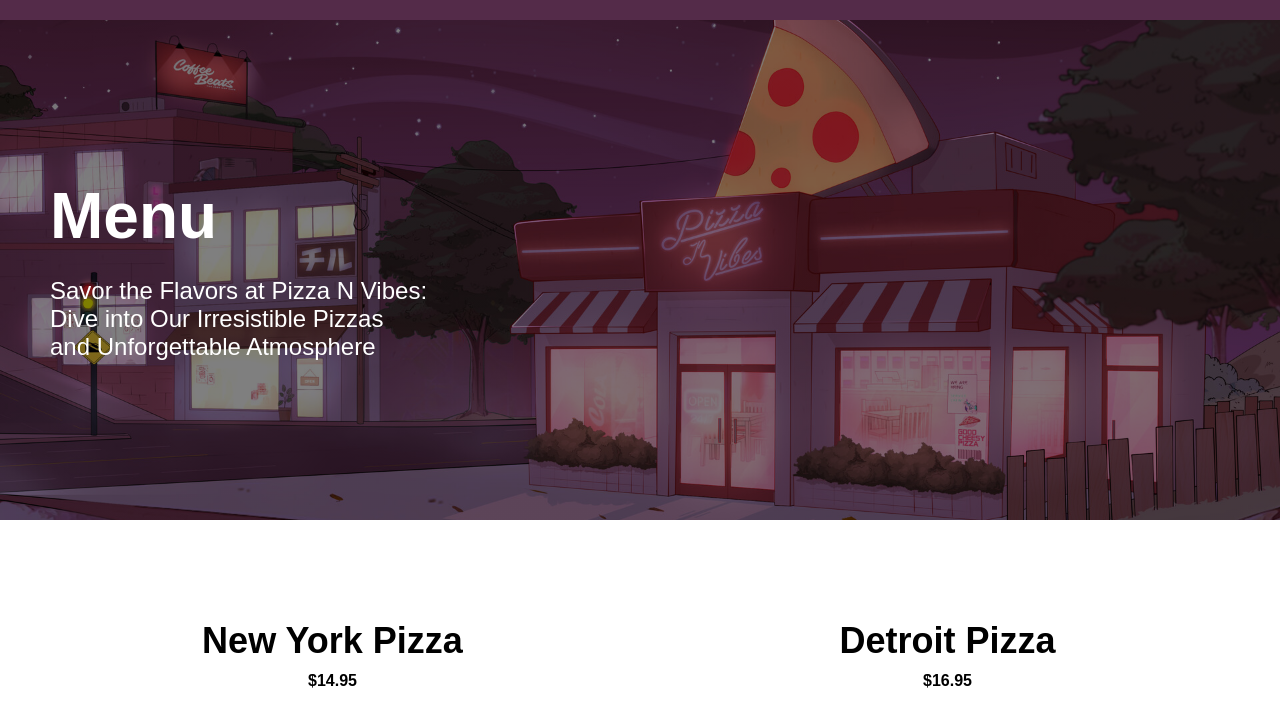
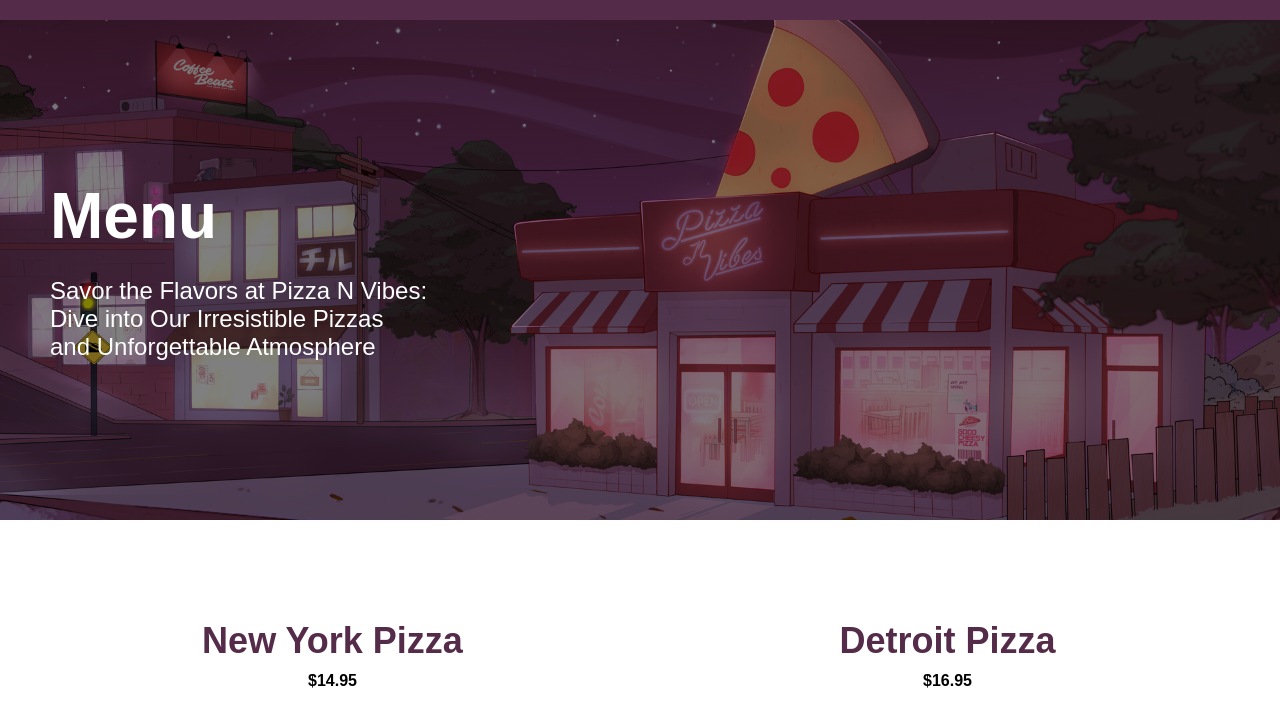
Before and after one commit to nathanielshuster/odin-restaurant, a plain HTML site: page index.html in a window 1280 px wide. Both pictures are taken after a click on the link "Menu". Shown: the part 77-789 px from the top of the page. Drawn offline with Linux system fonts and the light colour scheme; a web font is replaced by a local one.

```diff
--- a/style.css
+++ b/style.css
@@ -117,6 +117,7 @@
 .pizza-name {
   margin-bottom: 10px;
   font-size: 36px;
+  color: #542B49;
 }
 
 .price {
```
